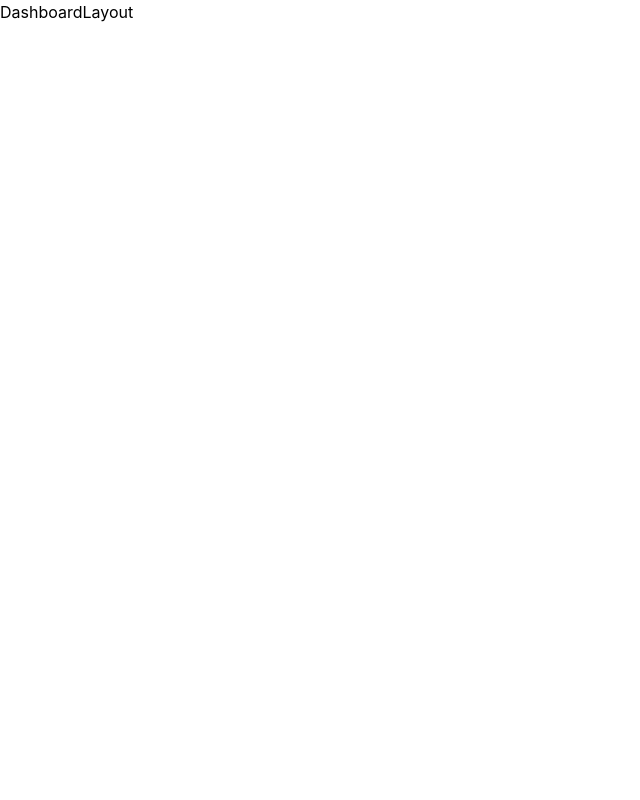
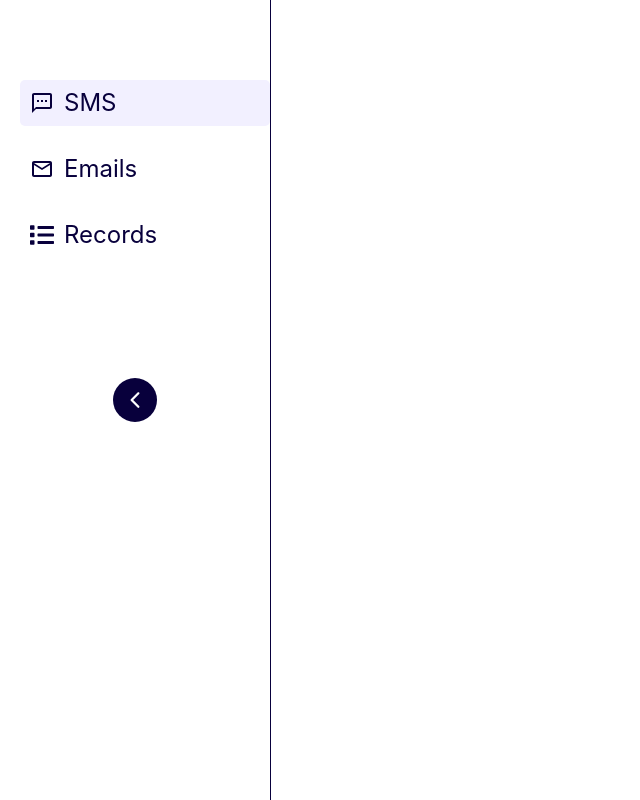
Before and after one commit to carrington-115/email-and-sms-blaster, a React (Vite) app: page /dashboard in a window 1280 px wide. Shown: the top 800 px of the page, without its empty margins (0-640 px from the left). Built offline with nearby package versions, Linux system fonts and the light colour scheme.

Commit message:
styled the link component styled the header styled the rest

```diff
--- a/src/App.tsx
+++ b/src/App.tsx
@@ -21,7 +21,7 @@ function App() {
           <Route path="dashboard" element={<DashboardLayout />}>
             <Route index element={<SmsDashboard />} />
             <Route path="email-dashboard" element={<EmailDashboard />} />
-            <Route path="records-dashboard" element={<Records />} />
+            <Route path="records" element={<Records />} />
           </Route>
         </Routes>
       </Router>
--- /dev/null
+++ b/src/atoms/LinkComponent.tsx
@@ -0,0 +1,69 @@
+import { ReactNode } from "react";
+import { NavLink } from "react-router-dom";
+import styled from "styled-components";
+import colors from "../data/colors";
+
+interface linkType {
+  link: string;
+  icon: ReactNode;
+  linkName: string;
+  menuStatus: boolean;
+}
+
+function LinkComponent({ link, icon, linkName, menuStatus }: linkType) {
+  return (
+    <LinkContainer
+      to={link}
+      style={{
+        padding: `${menuStatus ? "5px 50px 5px 10px" : "10px 10px"}`,
+        width: `${menuStatus ? "190px" : "fit-content"}`,
+      }}
+    >
+      <span
+        style={{
+          width: `${menuStatus ? "24px" : "48px"}`,
+          transition: "all 1s 250ms ease-in-out",
+          height: `${menuStatus ? "24px" : "48px"}`,
+        }}
+      >
+        {icon}
+      </span>
+      <p
+        style={{
+          color: `${colors.lightMode.primaryColor}`,
+          display: `${menuStatus ? "block" : "none"}`,
+          textDecoration: "none",
+        }}
+      >
+        {linkName}
+      </p>
+    </LinkContainer>
+  );
+}
+export default LinkComponent;
+
+const LinkContainer = styled(NavLink)`
+  display: flex;
+  gap: 10px;
+  border-radius: 5px;
+  background-color: transparent;
+  align-items: center;
+  text-decoration: none;
+
+  &:hover {
+    background-color: #f2f0ff;
+  }
+  &.active {
+    background-color: #f2f0ff;
+  }
+  span {
+    svg {
+      width: 100%;
+      height: 100%;
+    }
+  }
+  p {
+    font-size: 24px;
+    text-decoration: none;
+  }
+`;
--- a/src/data/signInData.ts
+++ b/src/data/signInData.ts
@@ -1,6 +1,10 @@
 import { inputType } from "../types";
 
 const signupData: inputType[] = [
+  {
+    inputType: "text",
+    inputPlaceholder: "Name",
+  },
   {
     inputType: "email",
     inputPlaceholder: "Email",
--- /dev/null
+++ b/src/molecules/SideBar.tsx
@@ -0,0 +1,93 @@
+import styled from "styled-components";
+import LinkComponent from "../atoms/LinkComponent";
+import { MdOutlineTextsms } from "react-icons/md";
+import { useState } from "react";
+import colors from "../data/colors";
+import { MdOutlineEmail } from "react-icons/md";
+import { IoIosArrowBack } from "react-icons/io";
+import { FaList } from "react-icons/fa";
+
+function SideBar() {
+  const [menuStatus, setMenuStatus] = useState<boolean>(true);
+  const iconStyle = {
+    width: `${menuStatus ? "24px" : "48px"}`,
+    height: `${menuStatus ? "24px" : "48px"}`,
+  };
+
+  return (
+    <Container
+      style={{
+        borderRight: `1px solid ${colors.lightMode.primaryColor}`,
+        width: `${menuStatus ? "18vw" : "5vw"}`,
+        transition: "all 0.25s 250ms ease-in-out",
+      }}
+    >
+      <LinkComponent
+        linkName="SMS"
+        icon={
+          <MdOutlineTextsms
+            style={iconStyle}
+            fill={colors.lightMode.primaryColor}
+          />
+        }
+        link="/dashboard"
+        menuStatus={menuStatus}
+      />
+      <LinkComponent
+        linkName="Emails"
+        icon={
+          <MdOutlineEmail
+            style={iconStyle}
+            fill={colors.lightMode.primaryColor}
+          />
+        }
+        link="/dashboard/email-dashboard"
+        menuStatus={menuStatus}
+      />
+
+      <LinkComponent
+        linkName="Records"
+        icon={<FaList style={iconStyle} fill={colors.lightMode.primaryColor} />}
+        link="/dashboard/records"
+        menuStatus={menuStatus}
+      />
+      <section className="resize">
+        <div
+          style={{
+            backgroundColor: `${colors.lightMode.primaryColor}`,
+            transform: `${menuStatus ? "rotateY(0deg)" : "rotateY(180deg)"}`,
+            transition: "all 0.5s 250ms ease-in-out",
+          }}
+          onClick={() => setMenuStatus(!menuStatus)}
+        >
+          <IoIosArrowBack style={iconStyle} fill="white" />
+        </div>
+      </section>
+    </Container>
+  );
+}
+export default SideBar;
+
+const Container = styled.section`
+  height: 100vh;
+  max-height: 100vh;
+  display: flex;
+  flex-direction: column;
+  max-width: 18vw;
+  padding: 80px 20px;
+  gap: 20px;
+  .resize {
+    width: 100%;
+    display: flex;
+    justify-content: center;
+    margin-top: 100px;
+    div {
+      padding: 10px;
+      border-radius: 50%;
+      display: flex;
+      justify-content: center;
+      align-items: center;
+      cursor: pointer;
+    }
+  }
+`;
--- a/src/molecules/index.ts
+++ b/src/molecules/index.ts
@@ -1,3 +1,4 @@
 import FormComponent from "./FormComponent";
+import SideBar from "./SideBar";
 
-export { FormComponent };
+export { FormComponent, SideBar };
--- a/src/pages/DashboardLayout.tsx
+++ b/src/pages/DashboardLayout.tsx
@@ -1,4 +1,21 @@
+import { Outlet } from "react-router-dom";
+import { SideBar } from "../molecules";
+import styled from "styled-components";
+
 function DashboardLayout() {
-  return <div>DashboardLayout</div>;
+  return (
+    <>
+      <Container>
+        <section className="side-bar">
+          <SideBar />
+        </section>
+        <section className="main-area">
+          <Outlet />
+        </section>
+      </Container>
+    </>
+  );
 }
 export default DashboardLayout;
+
+const Container = styled.div``;
```
